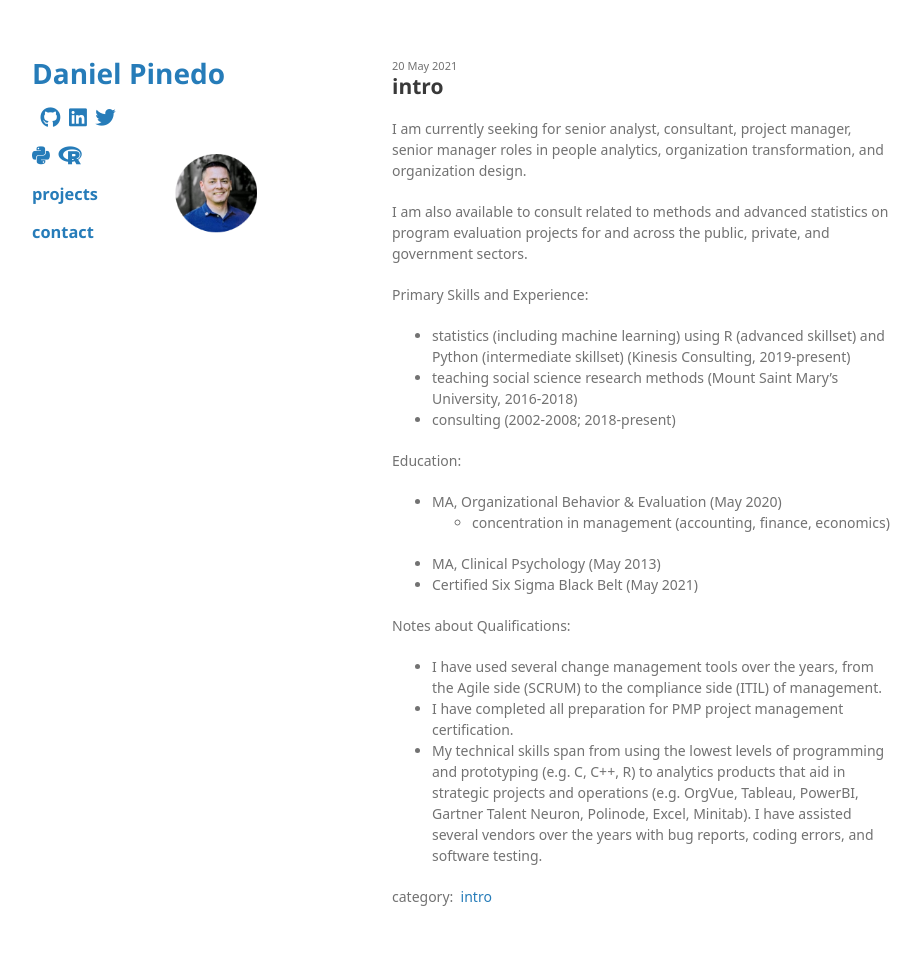
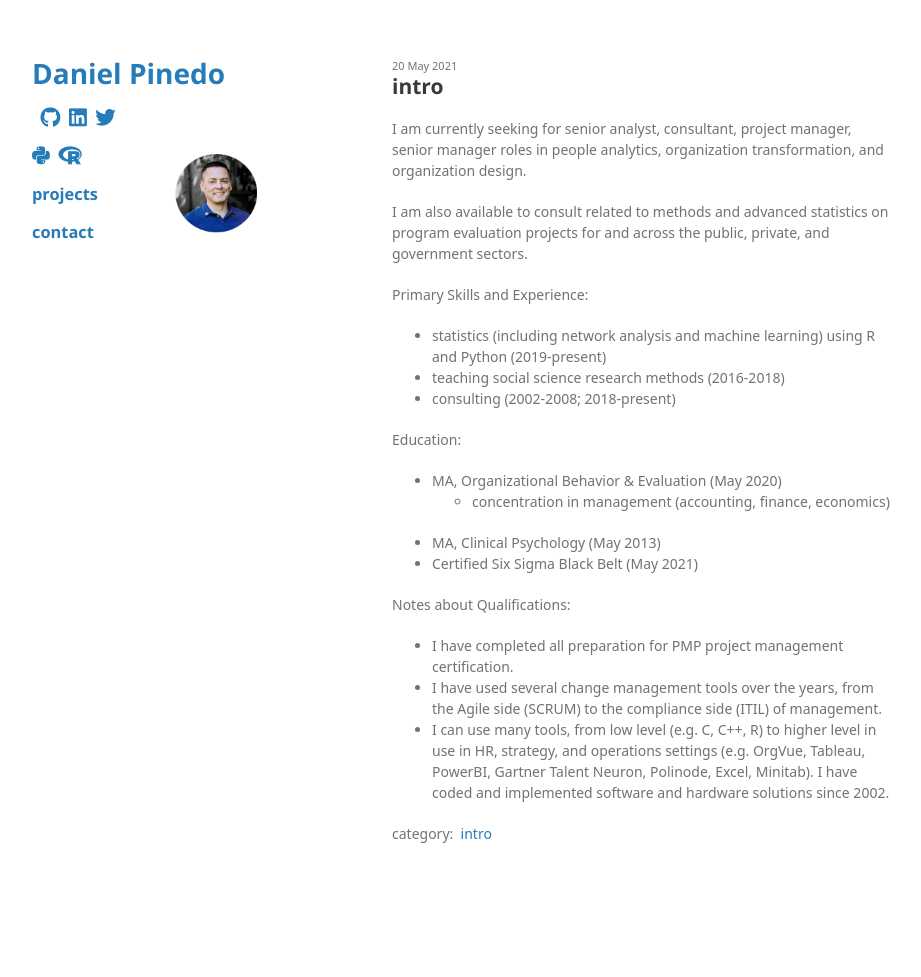
Before and after one commit to odenipinedo/odenipinedo.github.io, a Jekyll site: the page built from _posts/2021-05-20-intro.md, in a window 1280 px wide. Shown: the whole page, without its empty margins (178-1099 px from the left). Built offline with Jekyll 4.4.1, drawn with Linux system fonts in a browser that asks for light colours; nearby versions of some CDN libraries; some web fonts are replaced; a style sheet for code colours, icons or effects is not loaded; the repository's description, which GitHub fills in, is left out; after the commit the page ends 914 px from its top, so only the background shows below that.

Commit message:
Update 2021-05-20-intro.md

```diff
--- a/_posts/2021-05-20-intro.md
+++ b/_posts/2021-05-20-intro.md
@@ -17,8 +17,8 @@ I am currently seeking for senior analyst, consultant, project manager, senior m
 I am also available to consult related to methods and advanced statistics on program evaluation projects for and across the public, private, and government sectors.
 
 Primary Skills and Experience:
-- statistics (including machine learning) using R (advanced skillset) and Python (intermediate skillset) (Kinesis Consulting, 2019-present)
-- teaching social science research methods (Mount Saint Mary's University, 2016-2018)
+- statistics (including network analysis and machine learning) using R and Python (2019-present)
+- teaching social science research methods (2016-2018)
 - consulting (2002-2008; 2018-present)
 
 Education:
@@ -28,6 +28,6 @@ Education:
 - Certified Six Sigma Black Belt (May 2021)
 
 Notes about Qualifications:
+- I have completed all preparation for PMP project management certification.
 - I have used several change management tools over the years, from the Agile side (SCRUM) to the compliance side (ITIL) of management.
-- I have completed all preparation for PMP project management certification.
-- My technical skills span from using the lowest levels of programming and prototyping (e.g. C, C++, R) to analytics products that aid in strategic projects and operations (e.g. OrgVue, Tableau, PowerBI, Gartner Talent Neuron, Polinode, Excel, Minitab). I have assisted several vendors over the years with bug reports, coding errors, and software testing.
+- I can use many tools, from low level (e.g. C, C++, R) to higher level in use in HR, strategy, and operations settings (e.g. OrgVue, Tableau, PowerBI, Gartner Talent Neuron, Polinode, Excel, Minitab). I have coded and implemented software and hardware solutions since 2002.
```
